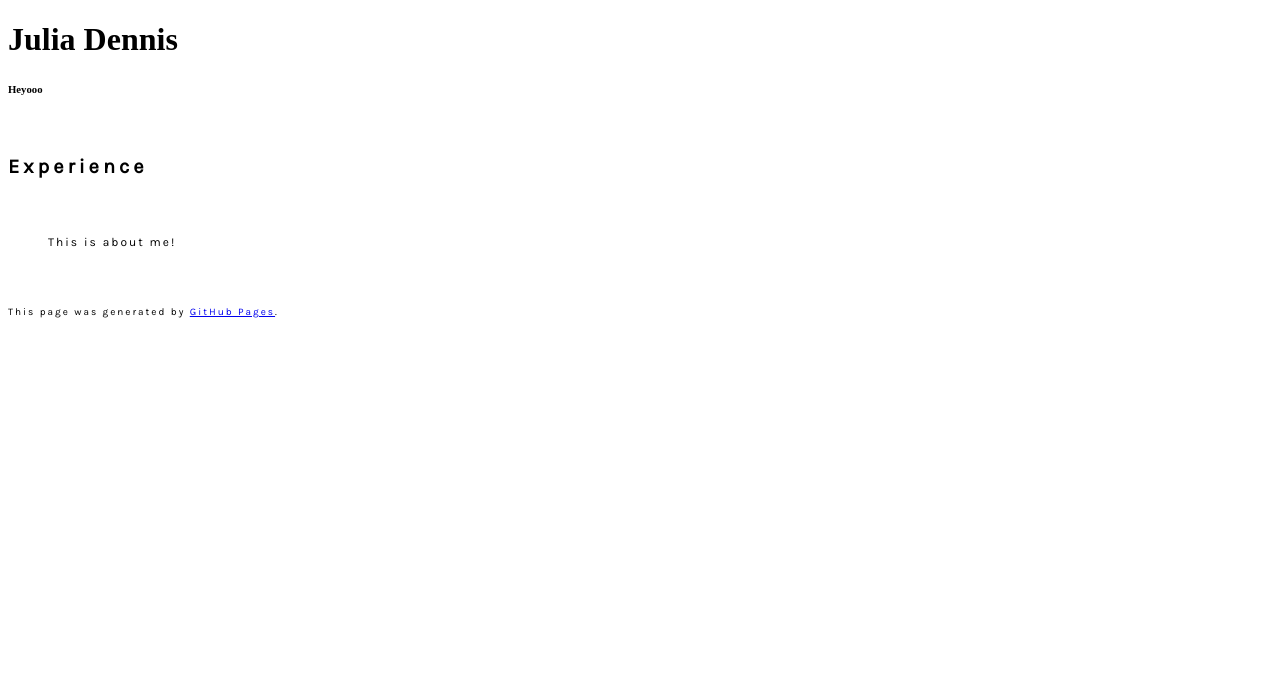
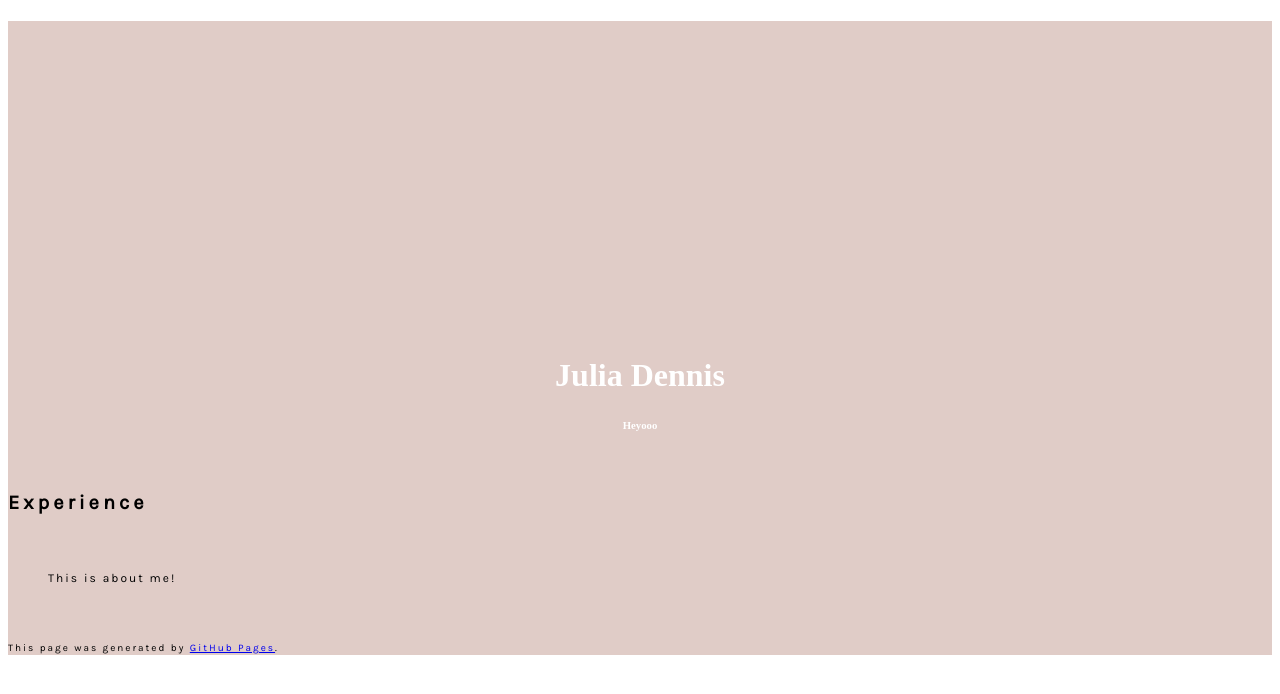
Before and after one commit to jubalu/jubalu.github.io, a Jekyll site: the page built from README.md, in a window 1280 px wide. Shown: the top 694 px of the page. Built offline with Jekyll 4.4.1, drawn with Linux system fonts in a browser that asks for light colours; our own code applies the rules of GitHub Pages for plain Markdown files.

Commit message:
Update style.scss

```diff
--- a/assets/css/style.scss
+++ b/assets/css/style.scss
@@ -12,13 +12,25 @@
   background: #ffebe5;
 }
 
-.jumbotron {
-  top: 0px;
-  left: 0px;
-  right: 0px;
-  width: 100%;
-  height: 500px;
-  background-image: url("https://unsplash.com/photos/GQD3Av_9A88");
+.hero {
+    height: 100%;
+    background-color: #e0ccc7;
+    cursor: default;
+}
+
+.hero h1 {
+    position: relative;
+    text-align: center;
+    color: white;
+    padding-top: 21rem;
+    z-index: 2;
+}
+
+.hero h6 {
+    position: relative;
+    text-align: center;
+    color: white;
+    z-index: 2;
 }
 
 .site-footer-credits {
```
